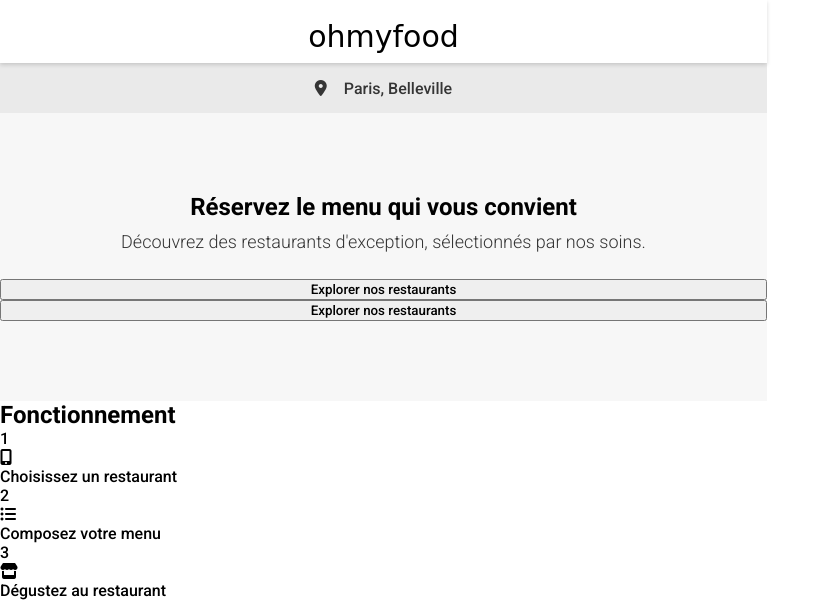
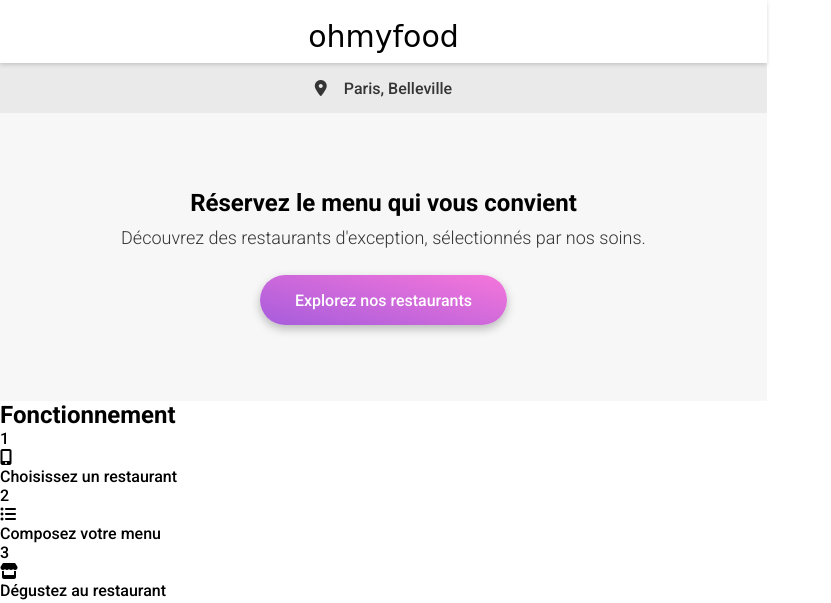
Before and after one commit to NeikaLehlo/P4-OhMyFood, a website: page index.html in a window 1280 px wide. Shown: the top 603 px of the page, without its empty margins (0-831 px from the left). Drawn offline with Linux system fonts and the light colour scheme; a web font is replaced by a local one.

Commit message:
Add button.scss

```diff
--- /dev/null
+++ b/SASS/components/button.scss
@@ -0,0 +1,36 @@
+.btn{
+    // width: fit-content;
+    height: 50px;
+    border-radius: 25px;
+    border: none;
+    color: white;
+    font-size: 16px;
+    font-weight: 500;
+    background: linear-gradient(193.33deg, $secondary-color -11.44%, $main-color 123.93%);
+    box-shadow: 0px 4px 10px rgba(0, 0, 0, 0.25);
+    position: relative;
+    z-index: 1;
+
+
+    &:hover {
+        &::after{
+            opacity: 1;
+        }
+    }
+
+    &::after{
+        content:"";
+        position: absolute;
+        top: 0;
+        right: 0;
+        bottom: 0;
+        left: 0;
+        border-radius: 25px;
+        background: linear-gradient(0deg, rgba(255, 255, 255, 0.15), rgba(255, 255, 255, 0.15));
+        box-shadow: 0px 4px 15px rgba(0, 0, 0, 0.35);
+        z-index: -1;
+        opacity: 0;
+        transition: opacity 250ms;
+    }
+
+}
--- a/SASS/global.scss
+++ b/SASS/global.scss
@@ -17,6 +17,8 @@
 
 /****** logo ******/
 @import "./components/logo.scss";
+/****** button ******/
+@import "./components/button.scss";
 
 
 //////////////////////
--- a/SASS/layout/explore.scss
+++ b/SASS/layout/explore.scss
@@ -2,7 +2,7 @@
     display: flex;
     flex-direction: column;
     justify-content: center;
-    // gap: 27px;
+    align-items: center;
     height: 288px;
     background-color: $light-background;
 
@@ -23,4 +23,8 @@
         font-weight: 300;
         color: $dark-background;
     }
+
+    &__btn{
+        padding: 0 35px;
+    }
 }
--- a/index.html
+++ b/index.html
@@ -33,8 +33,7 @@
 
             <h2 class="explore__title">Réservez le menu qui vous convient</h2>
             <p class="explore__text">Découvrez des restaurants d'exception, sélectionnés par nos soins.</p>
-            <button class="explore__btn btn btn--dark">Explorer nos restaurants</button>
-            <button class="explore__btn btn btn--light">Explorer nos restaurants</button>
+            <button class="btn explore__btn">Explorez nos restaurants</button>
 
         </section>
 
```
Also changed, not shown: CSS/style.css, 1 other file.
